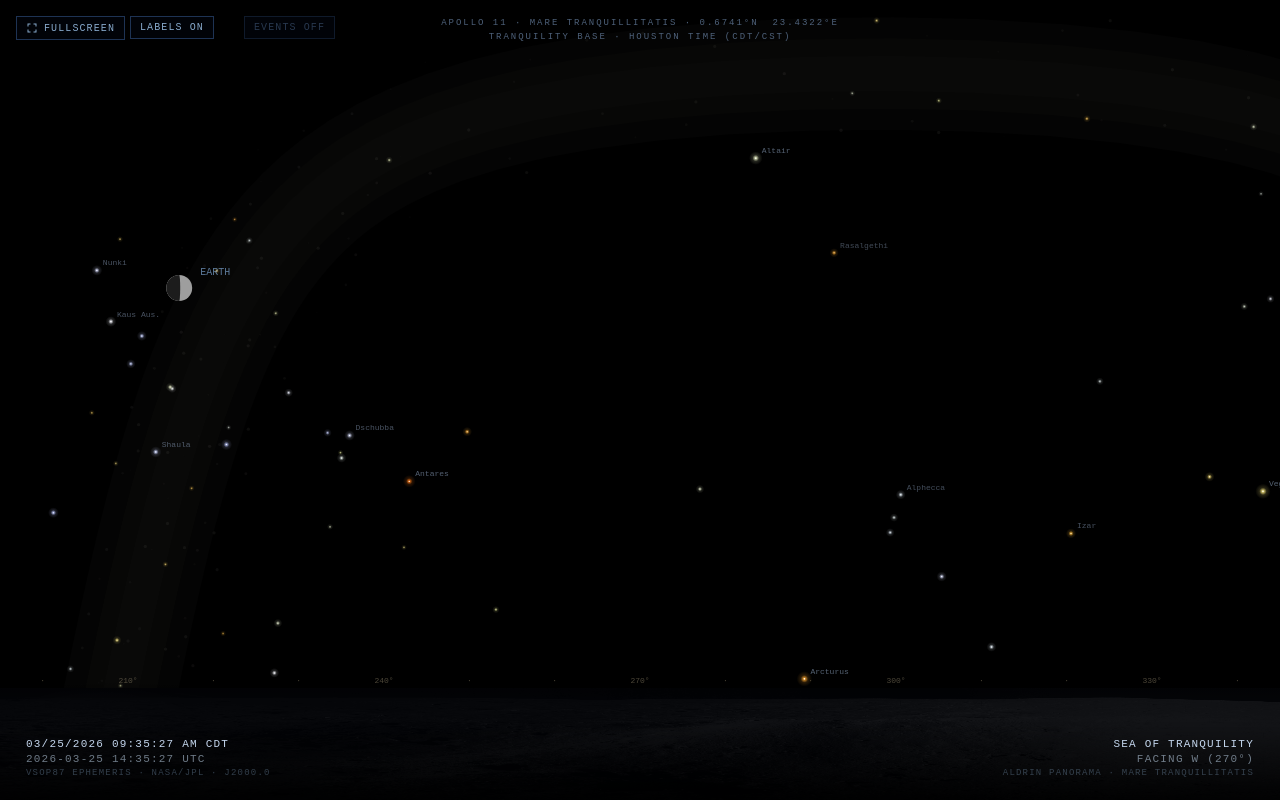
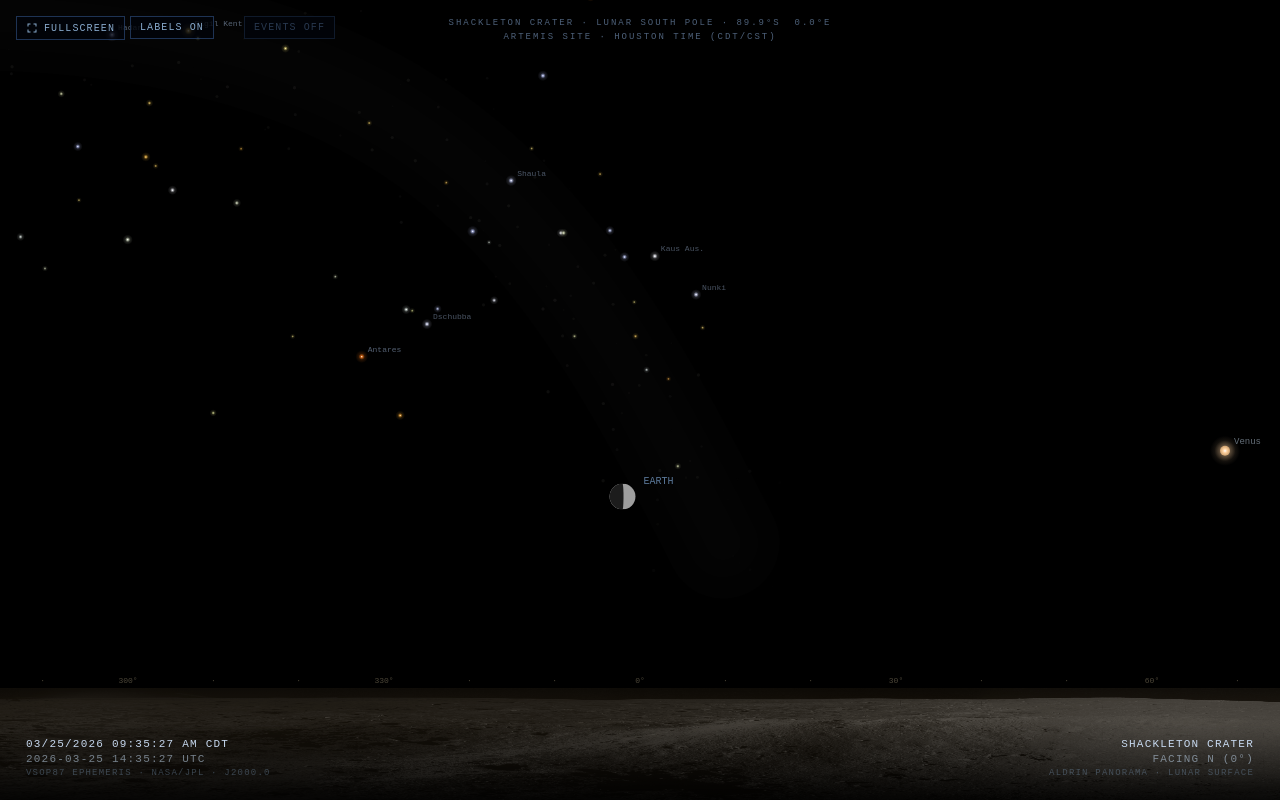
Before and after one commit to NittanySeaLion/space, a Flask app: page / in a window 1280 px wide. Run offline with Flask 3, Linux system fonts and the light colour scheme; data that the repository does not hold is empty.

Commit message:
Move observer to Shackleton Crater (lunar south pole)
Earth now sits on the horizon instead of 67° overhead, eliminating
projection/FOV issues. At -89.9°S, Earth bobs ±7° via libration
over the ~27-day cycle — creating visible earthrise/earthset events.

Changes:
- Observer coords: (0.67°N, 23.43°E) → (-89.9°S, 0°E)
- Added latitude libration (-6.69°·sin(F)) to earthFromMoon
- Fixed main.js to use direct alt/az from earthFromMoon
- Events panel now shows earthrise/earthset countdown
- Default view faces north (toward Earth)
- All text updated: Shackleton Crater / Artemis Site

Co-Authored-By: Claude Opus 4.6 <noreply@anthropic.com>

```diff
--- a/app.py
+++ b/app.py
@@ -1,5 +1,5 @@
 """
-Lunar Sky — Sea of Tranquility
+Lunar Sky — Shackleton Crater
 Flask app serving the visualization + cached NASA Horizons ephemeris data.
 """
 import os
@@ -16,9 +16,9 @@ app = Flask(__name__)
 logging.basicConfig(level=logging.INFO, format='%(asctime)s [%(levelname)s] %(message)s')
 log = logging.getLogger(__name__)
 
-# ── Observer: Apollo 11 landing site, Sea of Tranquility ─────────────────────
-OBS_LAT = 0.6741    # selenographic latitude (degrees)
-OBS_LON = 23.4322   # selenographic longitude (degrees)
+# ── Observer: Shackleton Crater, Lunar South Pole ────────────────────────────
+OBS_LAT = -89.9     # selenographic latitude (degrees)
+OBS_LON = 0.0       # selenographic longitude (degrees)
 
 # ── Horizons API cache ───────────────────────────────────────────────────────
 CACHE_TTL = 600  # seconds (10 minutes)
--- a/static/js/constants.js
+++ b/static/js/constants.js
@@ -20,8 +20,8 @@ const floor = Math.floor;
 function n360(a) { return ((a % 360) + 360) % 360; }
 function toJD(d) { return d / 86400000 + 2440587.5; }
 
-// ── Observer: Apollo 11 landing site, Sea of Tranquility ────────────────────
-const OBS = { lat: 0.6741, lon: 23.4322, elev: 0.00 };  // deg, deg, km
+// ── Observer: Shackleton Crater, Lunar South Pole ───────────────────────────
+const OBS = { lat: -89.9, lon: 0.0, elev: 0.00 };  // deg, deg, km
 
 // ── Lunar synodic constants ─────────────────────────────────────────────────
 const SYNODIC          = 29.530588853;       // days
--- a/static/js/ephemeris.js
+++ b/static/js/ephemeris.js
@@ -135,9 +135,41 @@ function moonPos(jd) {
 }
 
 // ── Earth position as seen from Moon ────────────────────────────────────────
+// Direct selenographic geometry — Earth is near the sub-Earth point (0°,0°)
+// plus optical libration.  The old moon.ra+180 approach gave wrong az/alt
+// when the Moon's geocentric declination was far from zero.
 function earthFromMoon(jd) {
   const moon = moonPos(jd);
-  return { ra: n360(moon.ra + 180), dec: -moon.dec, dist: moon.dist, phase: moon.phase, earthAngSize: 1.9 };
+  const T = (jd - 2451545.0) / 36525.0;
+  const Mp = n360(134.9633964 + 477198.8675055 * T) * D2R;
+
+  // Sub-Earth selenographic coords: (0°,0°) + optical libration
+  // Libration in longitude ≈ −2e·sin(M')  (e = 0.0549 → ±6.3°)
+  const subLon = -6.29 * sin(Mp);  // degrees
+  // Libration in latitude ≈ −6.69°·sin(F)  (Moon's orbit inclination + axial tilt)
+  const F = n360(93.2720950 + 483202.0175233 * ((jd - 2451545.0) / 36525.0)) * D2R;
+  const subLat = -6.69 * sin(F);   // degrees — critical at polar observer locations
+
+  const obsLatR = OBS.lat * D2R, obsLonR = OBS.lon * D2R;
+  const subLatR = subLat * D2R, subLonR = subLon * D2R;
+  const dlon = subLonR - obsLonR;
+
+  // Angular distance from observer to sub-Earth point
+  const cosDist = sin(obsLatR) * sin(subLatR) + cos(obsLatR) * cos(subLatR) * cos(dlon);
+  const angDist = acos(Math.max(-1, Math.min(1, cosDist)));
+  const alt = 90 - angDist * R2D;
+
+  // Bearing (azimuth) from observer to sub-Earth point
+  const y = sin(dlon) * cos(subLatR);
+  const x = cos(obsLatR) * sin(subLatR) - sin(obsLatR) * cos(subLatR) * cos(dlon);
+  const az = n360(atan2(y, x) * R2D);
+
+  // Keep equatorial RA/Dec for tooltip display
+  return {
+    ra: n360(moon.ra + 180), dec: -moon.dec,
+    alt, az, dist: moon.dist, phase: moon.phase, earthAngSize: 1.9,
+    directAltAz: true
+  };
 }
 
 // ── Lunar Local Sidereal Time ───────────────────────────────────────────────
--- a/static/js/events.js
+++ b/static/js/events.js
@@ -2,7 +2,7 @@
 
 // ── Lunar events panel ──────────────────────────────────────────────────────
 
-function sunAltTranquility(jd) {
+function sunAltitude(jd) {
   const pf = moonPhaseFrac(jd);
   const ssl = n360(pf * 360 - 180);
   const dlon = (OBS.lon - ssl) * D2R;
@@ -12,16 +12,16 @@ function sunAltTranquility(jd) {
 
 function nextSunEvent(jd, rising) {
   const step = 1/24;
-  let a0 = sunAltTranquility(jd);
+  let a0 = sunAltitude(jd);
   for (let i = 1; i < 750; i++) {
     const jd1 = jd + i * step;
-    const a1 = sunAltTranquility(jd1);
+    const a1 = sunAltitude(jd1);
     const cross = rising ? (a0 < 0 && a1 >= 0) : (a0 >= 0 && a1 < 0);
     if (cross) {
       let lo = jd + (i-1)*step, hi = jd1;
       for (let b = 0; b < 20; b++) {
         const mid = (lo + hi) / 2;
-        (sunAltTranquility(mid) < 0) === rising ? lo = mid : hi = mid;
+        (sunAltitude(mid) < 0) === rising ? lo = mid : hi = mid;
       }
       return (lo + hi) / 2;
     }
@@ -30,16 +30,29 @@ function nextSunEvent(jd, rising) {
   return null;
 }
 
-function earthAltFromTranquility(jd) {
-  const mp = moonPos(jd);
-  const libLon = -mp.lon / 15;
-  const libLat = mp.lat / 5;
-  const effLon = OBS.lon + libLon;
-  const effLat = OBS.lat - libLat;
-  const dLon = effLon * D2R;
-  const dLat = effLat * D2R;
-  const cosDist = cos(dLat) * cos(dLon);
-  return asin(Math.max(-1, Math.min(1, cosDist))) * R2D;
+function earthAltitude(jd) {
+  const em = earthFromMoon(jd);
+  return em.alt;
+}
+
+function nextEarthEvent(jd, rising) {
+  const step = 1/24;
+  let a0 = earthAltitude(jd);
+  for (let i = 1; i < 750; i++) {
+    const jd1 = jd + i * step;
+    const a1 = earthAltitude(jd1);
+    const cross = rising ? (a0 < 0 && a1 >= 0) : (a0 >= 0 && a1 < 0);
+    if (cross) {
+      let lo = jd + (i-1)*step, hi = jd1;
+      for (let b = 0; b < 20; b++) {
+        const mid = (lo + hi) / 2;
+        (earthAltitude(mid) < 0) === rising ? lo = mid : hi = mid;
+      }
+      return (lo + hi) / 2;
+    }
+    a0 = a1;
+  }
+  return null;
 }
 
 function formatCountdown(jdEvent, jdNow) {
@@ -65,8 +78,8 @@ function updateEventsPanel(jd) {
   lastEventUpdate = jd;
 
   const pf = moonPhaseFrac(jd);
-  const sunAlt = sunAltTranquility(jd);
-  const earthAlt = earthAltFromTranquility(jd);
+  const sunAlt = sunAltitude(jd);
+  const eAlt = earthAltitude(jd);
   const earthIllum = earthIllumination(pf);
 
   const jdSunrise = nextSunEvent(jd, true);
@@ -98,8 +111,30 @@ function updateEventsPanel(jd) {
       `<span class="ep-dim">${jdToHouston(jdSunset)}</span>`;
   }
 
+  // Earth altitude and direction
+  const earthAbove = eAlt > 0;
   document.getElementById('ep-earthalt').innerHTML =
-    `EARTH  <span class="ep-val">${earthAlt.toFixed(1)}\u00b0 ALT  W</span>`;
+    `EARTH  <span class="ep-val">${eAlt.toFixed(1)}\u00b0 ALT</span>  ${earthAbove ? 'ABOVE' : 'BELOW'} HORIZON`;
+
+  // Earth rise/set events (libration-driven at the pole)
+  const earthEvEl = document.getElementById('ep-earthevent');
+  if (earthEvEl) {
+    const jdEarthRise = nextEarthEvent(jd, true);
+    const jdEarthSet  = nextEarthEvent(jd, false);
+    const nextEv = [];
+    if (jdEarthRise) nextEv.push({ label: 'EARTHRISE', jd: jdEarthRise });
+    if (jdEarthSet)  nextEv.push({ label: 'EARTHSET',  jd: jdEarthSet });
+    nextEv.sort((a, b) => a.jd - b.jd);
+    if (nextEv.length) {
+      const ev = nextEv[0];
+      const cd = formatCountdown(ev.jd, jd);
+      const isSoon = (ev.jd - jd) < 2;
+      earthEvEl.innerHTML = `${ev.label}  <span class="${isSoon?'ep-soon':'ep-val'}">${cd}</span><br>` +
+        `<span class="ep-dim">${jdToHouston(ev.jd)}</span>`;
+    } else {
+      earthEvEl.innerHTML = `<span class="ep-dim">NO EARTHRISE/SET FOUND</span>`;
+    }
+  }
 
   const phaseNames = ['NEW','WAXING CRESCENT','FIRST QUARTER','WAXING GIBBOUS',
                       'FULL','WANING GIBBOUS','LAST QUARTER','WANING CRESCENT'];
--- a/static/js/main.js
+++ b/static/js/main.js
@@ -10,7 +10,7 @@ function resize() {
   CX = W / 2;
   CY = H / 2;
   SR = Math.min(W, H) / 2;
-  // Recompute viewAlt so Earth (~67° alt) fits in sky zone on any aspect ratio
+  // Recompute viewAlt so horizon-hugging Earth fits in sky zone on any aspect ratio
   viewAlt = computeViewAlt();
 }
 resize();
@@ -39,7 +39,8 @@ function computeBodies(jd) {
 
   const em = earthFromMoon(jd);
   const moon = moonPos(jd);
-  const ea = altaz(em.ra, em.dec, lat, lst);
+  // Use direct selenographic alt/az when available (more accurate than RA/Dec→altaz)
+  const ea = em.directAltAz ? { alt: em.alt, az: em.az } : altaz(em.ra, em.dec, lat, lst);
   res.push({ ...PDEF[8], ra: em.ra, dec: em.dec, ...ea, phase: moon.phase, isEarth: true });
   return res;
 }
--- a/static/js/renderer.js
+++ b/static/js/renderer.js
@@ -29,13 +29,12 @@ function rg(x, y, r0, r1, stops) {
 // Pixels per degree (uniform angular scale, no edge distortion)
 function pxPerDeg() { return W / (HFOV * R2D); }
 
-// Compute viewAlt so Earth (~67°) is visible, with horizon if possible
+// Compute viewAlt so horizon-hugging Earth (0° ± 7° libration) is centered
 function computeViewAlt() {
   const skyH = H * (1 - GROUND_FRAC);
   const vfovSky = skyH / pxPerDeg();  // vertical FOV in degrees
-  const earthAlt = 67;  // Earth's approximate altitude from Tranquility Base
-  // Place Earth 25% from top of sky zone so it's clearly visible
-  return earthAlt - vfovSky * 0.25;
+  // Center slightly above horizon so Earth's libration range is in lower third
+  return vfovSky * 0.3;
 }
 
 // ── Projection (equirectangular, mapped to sky zone) ────────────────────────
@@ -226,10 +225,10 @@ function loadPhotos() {
   img.onload = () => {
     panoramaImg = img;
     panoramaReady = true;
-    document.getElementById('hsrc').textContent = 'ALDRIN PANORAMA \u00b7 MARE TRANQUILLITATIS';
+    document.getElementById('hsrc').textContent = 'ALDRIN PANORAMA \u00b7 LUNAR SURFACE';
   };
   img.onerror = () => {
-    document.getElementById('hsrc').textContent = 'MARE TRANQUILLITATIS';
+    document.getElementById('hsrc').textContent = 'SHACKLETON CRATER';
   };
   img.src = '/static/photos/panorama.jpg';
   fetchEarthImage();
@@ -242,7 +241,7 @@ function drawHorizon() {
 
   // Compute sun lighting for surface
   const jdNow = toJD(new Date());
-  const sunAlt = sunAltTranquility(jdNow);
+  const sunAlt = sunAltitude(jdNow);
   const pf = moonPhaseFrac(jdNow);
   const eIllum = earthIllumination(pf);
 
--- a/static/js/ui.js
+++ b/static/js/ui.js
@@ -1,7 +1,7 @@
 'use strict';
 
 // ── View state ──────────────────────────────────────────────────────────────
-let viewAz = 270;   // default facing West — Earth direction from Tranquility Base
+let viewAz = 0;     // default facing North — Earth direction from south pole
 let viewAlt = 35;   // initial; recomputed by computeViewAlt() after resize
 let showLabels = true;
 let showEvents = false;
--- a/templates/index.html
+++ b/templates/index.html
@@ -3,7 +3,7 @@
 <head>
 <meta charset="UTF-8">
 <meta name="viewport" content="width=device-width, initial-scale=1.0">
-<title>Lunar Sky &mdash; Sea of Tranquility</title>
+<title>Lunar Sky &mdash; Shackleton Crater</title>
 <link rel="stylesheet" href="/static/css/style.css">
 <!-- Google tag (gtag.js) -->
 <script async src="https://www.googletagmanager.com/gtag/js?id=G-24QVLT0SZQ"></script>
@@ -32,22 +32,22 @@
 <button id="evtBtn" class="top-btn off" onclick="toggleEvents()">EVENTS OFF</button>
 
 <div id="events-panel" class="hidden">
-  <div class="ep-title">TRANQUILITY BASE &ensp;EVENTS</div>
+  <div class="ep-title">SHACKLETON CRATER &ensp;EVENTS</div>
   <div id="ep-sunstate">&mdash;</div>
   <div id="ep-sunrise">&mdash;</div>
   <div id="ep-sunset">&mdash;</div>
   <div class="ep-sep"></div>
   <div id="ep-earthalt">&mdash;</div>
+  <div id="ep-earthevent">&mdash;</div>
   <div id="ep-earthphase">&mdash;</div>
   <div id="ep-earthshine">&mdash;</div>
   <div class="ep-sep"></div>
-  <div class="ep-dim">EARTH NEVER RISES/SETS</div>
-  <div class="ep-dim">TIDAL LOCK &middot; LIBRATION &plusmn;7&deg;</div>
+  <div class="ep-dim">LIBRATION DANCE &middot; EARTH BOBS &plusmn;7&deg;</div>
 </div>
 
 <div id="mission-badge">
-  APOLLO 11 &middot; MARE TRANQUILLITATIS &middot; 0.6741&deg;N &ensp;23.4322&deg;E<br>
-  TRANQUILITY BASE &middot; HOUSTON TIME (CDT/CST)
+  SHACKLETON CRATER &middot; LUNAR SOUTH POLE &middot; 89.9&deg;S &ensp;0.0&deg;E<br>
+  ARTEMIS SITE &middot; HOUSTON TIME (CDT/CST)
 </div>
 
 <div id="hud">
@@ -57,7 +57,7 @@
     <div class="dim">VSOP87 EPHEMERIS &middot; NASA/JPL &middot; J2000.0</div>
   </div>
   <div class="hc r">
-    <div class="bright">SEA OF TRANQUILITY</div>
+    <div class="bright">SHACKLETON CRATER</div>
     <div id="h-lun">LUNAR LOCAL SIDEREAL &mdash;</div>
     <div class="dim" id="hsrc">LIVE &middot; HORIZONS ATTEMPTED</div>
   </div>
```
